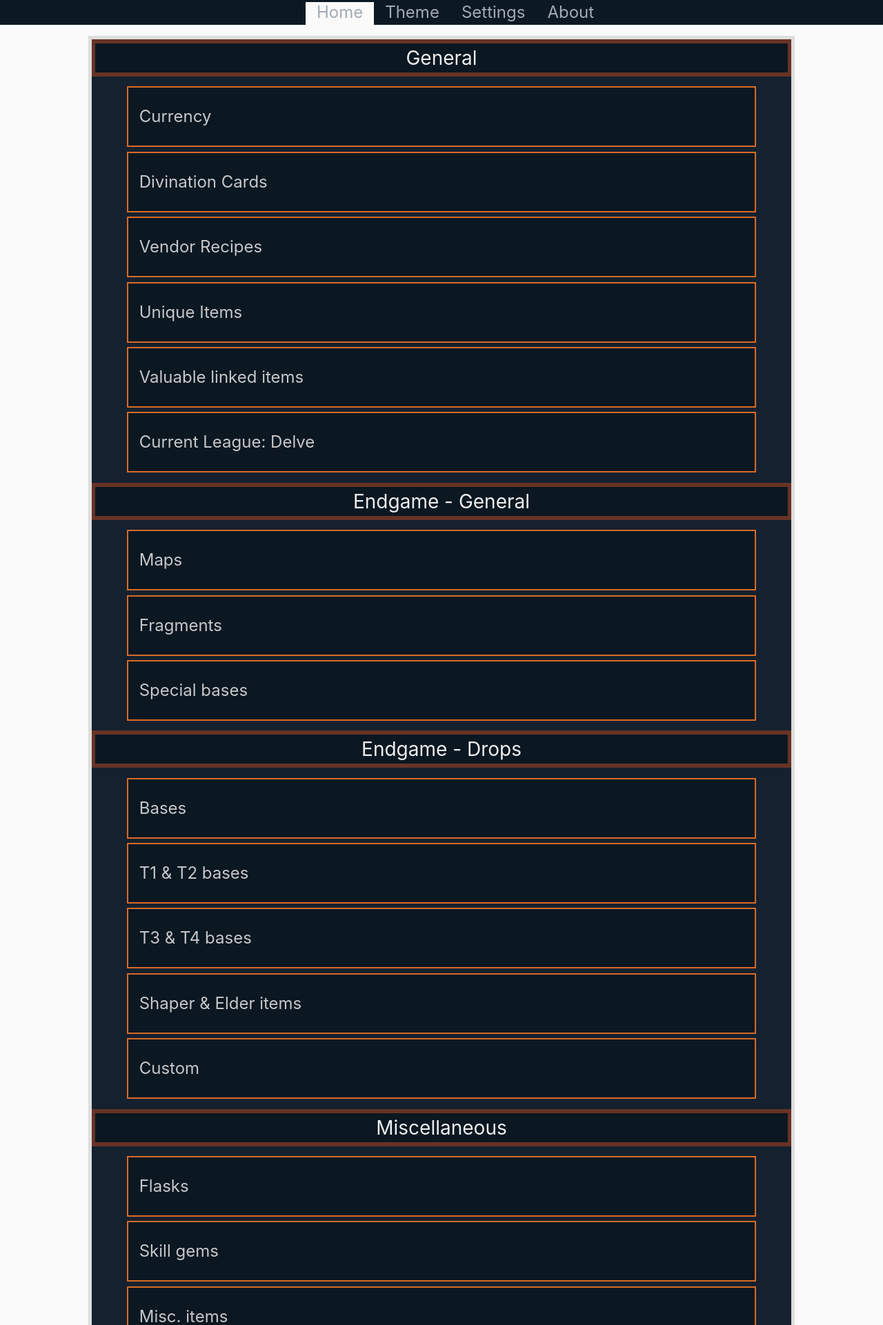
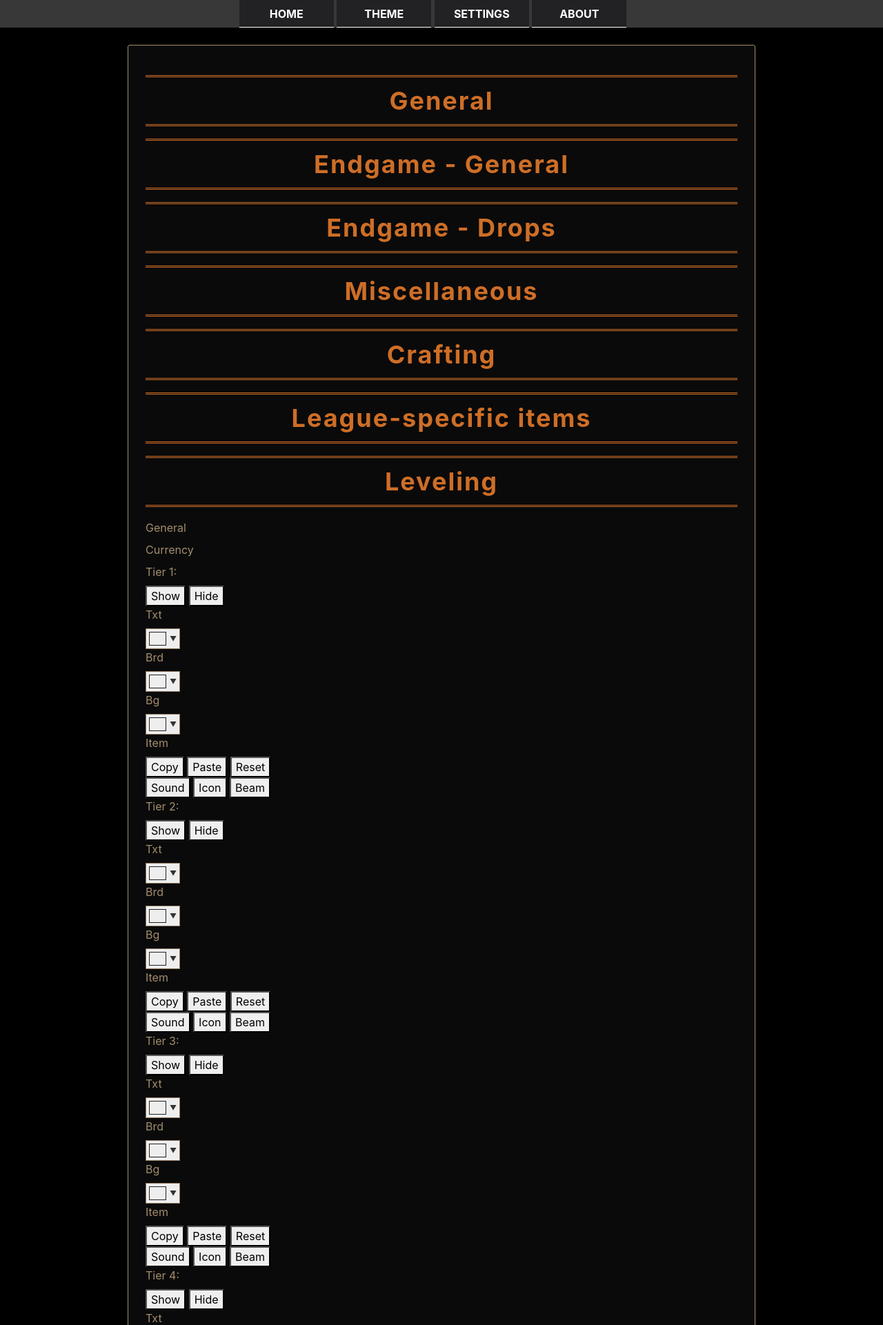
Before and after one commit to jeppetossen/filtereditor, a Django app: page / in a window 1280 px wide. Shown: the top 1921 px of the page at 69% size. Run offline with Django 3.2, Linux system fonts and the light colour scheme; style sheets or scripts are compiled from the project's sources; some libraries are stand-ins or nearby versions.

Commit message:
Testing a completely different design

```diff
--- a/editor/static/editor/css/style.css
+++ b/editor/static/editor/css/style.css
@@ -49,7 +49,7 @@ body {
 
 #container-content {
   margin: 0 auto;
-  width: 80%;
+  width: 90%;
   display: flex;
   border: 5px solid #ddd;
   height: auto;
@@ -77,88 +77,181 @@ body {
   color: #c6c8ca;
   cursor: pointer; }
 
-.container-visual-content {
-  margin: 0;
+.VisualEditorOuterContainer {
+  /*margin: 0;
   display: none;
   border: 5px solid #424242;
-  background-color: #3a2b28;
-  color: #ddd;
-  padding: 0 auto;
-  flex-direction: column; }
+  background-color: $background-group;
+  color: $foreground;
+  padding: $p-center;
+  flex-direction: column;*/
+  background-color: #050505;
+  border: 1px solid #424242;
+  border-radius: 2px;
+  color: #a38d6d;
+  margin: 15px 0;
+  padding: 8px; }
+  .VisualEditorOuterContainer .VisualEditorHeader {
+    color: white;
+    display: block;
+    font-size: 26px;
+    font-weight: 700;
+    letter-spacing: 2px;
+    margin: 7px 10px 5px 12px;
+    text-transform: uppercase; }
 
-.visual-content-header {
+.VisualEditor_ShowHide {
+  color: #a38d6d;
+  display: block;
+  float: left;
+  height: 111px;
+  position: relative;
+  text-align: center;
+  width: 135px; }
+  .VisualEditor_ShowHide .VisualEditor_Show, .VisualEditor_ShowHide .VisualEditor_Hide {
+    background: #1698bf none repeat scroll 0 0;
+    border: 1px solid rgba(255, 255, 255, 0.5);
+    border-radius: 3px;
+    color: white;
+    cursor: pointer;
+    display: inline-block;
+    font-size: 16px;
+    font-weight: 700;
+    margin: 11px 0;
+    padding: 0.4em 1em;
+    position: relative;
+    text-align: center;
+    vertical-align: middle;
+    width: 90px; }
+
+.VisualEditorContainer {
+  background: rgba(0, 0, 0, 0) url("assets/img/PoEGround.PNG") no-repeat scroll center top/cover;
+  border-radius: 1px;
+  border: 1px solid #a38d6d;
+  display: inline-block;
+  padding: 5px;
+  position: relative;
+  z-index: 5; }
+
+.VisualEditorOptionsBoxRight {
+  color: #a38d6d;
+  display: block;
+  float: right;
+  position: relative;
+  z-index: 10; }
+  .VisualEditorOptionsBoxRight .VisualEditor_FontSizeSlider {
+    background: black none repeat scroll 0 0; }
+
+/*.visual-content-header {
   display: flex;
-  font-size: 20px;
+  font-size: $fs-gr-ct-head;
   background-color: #b3b3b3;
   color: #333;
   vertical-align: top;
-  width: 100%; }
-
+  width: 100%;
+}*/
 button {
   vertical-align: middle;
   cursor: pointer;
   font-size: 16px;
   padding: .4em 1em; }
 
-.VisualEditorOuterContainer {
+/*.VisualEditorOuterContainer {
+  color: rgb(163, 141, 109);
   display: block;
   position: relative;
   padding: 5px;
   z-index: 5;
   border: 2px solid #cc0000;
-  margin: 0 10px 7px 10px; }
-  .VisualEditorOuterContainer .VisualEditor_ShowHide {
+  margin: 0 10px 7px 10px;
+  .VisualEditor_ShowHide {
     float: left;
     width: 135px;
     height: 111px;
-    text-align: center; }
-    .VisualEditorOuterContainer .VisualEditor_ShowHide .VisualEditor_Show, .VisualEditorOuterContainer .VisualEditor_ShowHide .VisualEditor_Hide {
+    text-align: center;
+    .VisualEditor_Show, .VisualEditor_Hide {
       margin: 11px 0;
-      width: 90px; }
-  .VisualEditorOuterContainer .VisualEditorContainer {
+      width: 90px;
+    }
+    .VisualEditor_Hide {
+
+    }
+  }
+  .VisualEditorContainer {
     display: inline-block;
     position: relative;
     padding: 5px;
     border: 2px solid #00ff00;
-    z-index: 5; }
-    .VisualEditorOuterContainer .VisualEditorContainer .ColorPickersBox {
+    z-index: 5;
+    .ColorPickersBox {
       display: flex;
       flex-direction: column;
       float: left;
       width: 84px;
       position: relative;
-      z-index: 100; }
-      .VisualEditorOuterContainer .VisualEditorContainer .ColorPickersBox .ColorPickerTxt, .VisualEditorOuterContainer .VisualEditorContainer .ColorPickersBox .ColorPickerBrd, .VisualEditorOuterContainer .VisualEditorContainer .ColorPickersBox .ColorPickerBg {
+      z-index: 100;
+      .ColorPickerTxt, .ColorPickerBrd, .ColorPickerBg {
         display: flex;
         margin-bottom: 1px;
-        height: 32px; }
-        .VisualEditorOuterContainer .VisualEditorContainer .ColorPickersBox .ColorPickerTxt .ColorPickersLabel, .VisualEditorOuterContainer .VisualEditorContainer .ColorPickersBox .ColorPickerBrd .ColorPickersLabel, .VisualEditorOuterContainer .VisualEditorContainer .ColorPickersBox .ColorPickerBg .ColorPickersLabel {
+        height: 32px;
+        .ColorPickersLabel {
           display: inline-block;
           width: 30px;
-          font-weight: 700; }
-        .VisualEditorOuterContainer .VisualEditorContainer .ColorPickersBox .ColorPickerTxt .ColorPickerDiv .ps-colorpicker, .VisualEditorOuterContainer .VisualEditorContainer .ColorPickersBox .ColorPickerBrd .ColorPickerDiv .ps-colorpicker, .VisualEditorOuterContainer .VisualEditorContainer .ColorPickersBox .ColorPickerBg .ColorPickerDiv .ps-colorpicker {
+          font-weight: 700;
+        }
+        .ColorPickerDiv {
+          .ps-colorpicker {
             margin: 2px;
             padding: 4px;
-          vertical-align: middle; }
-    .VisualEditorOuterContainer .VisualEditorContainer .VisualEditorOptionsRightBox {
+            vertical-align: middle;
+          }
+        }
+      }
+    }
+    .VisualEditorOptionsRightBox {
       display: inline-block;
       float: right;
       position: relative;
       z-index: 10;
-      /*.VisualEditor_Copy, .VisualEditor_Paste, .VisualEditor_Reset, .VisualEditor_Sound {
-        font-size: 13px;
-      }*/ }
-      .VisualEditorOuterContainer .VisualEditorContainer .VisualEditorOptionsRightBox .VisualEditor_SizeSlider {
+      .VisualEditor_FontSizeSlider {
+        background-color: rgb(0, 0, 0);
+        border: 1px solid rgb(163, 141, 109);
+        display: inline-block;
+        font-size: 16px;
+        height: 12.8px;
+        margin: 5px 13px 5px 11px;
+        position: relative;
+        text-align: left;
         width: 153px;
-        margin: 5px 13px 5px 11px !important; }
-      .VisualEditorOuterContainer .VisualEditorContainer .VisualEditorOptionsRightBox .VisualEditor_Copy, .VisualEditorOuterContainer .VisualEditorContainer .VisualEditorOptionsRightBox .VisualEditor_Paste, .VisualEditorOuterContainer .VisualEditorContainer .VisualEditorOptionsRightBox .VisualEditor_Reset,
-      .VisualEditorOuterContainer .VisualEditorContainer .VisualEditorOptionsRightBox .VisualEditor_Sound, .VisualEditorOuterContainer .VisualEditorContainer .VisualEditorOptionsRightBox .VisualEditor_Icon, .VisualEditorOuterContainer .VisualEditorContainer .VisualEditorOptionsRightBox .VisualEditor_Beam {
+        .FontSizeSliderHandle {
+          background-color: rgb(15, 45, 101);
+          border: 1px solid rgba(255, 255, 255, 0.5);
+          border-radius: 3px;
+          cursor: pointer;
+          font-size: 16px;
+          font-weight: 700;
+          height: 19.2px;
+          left: 102px;
+          margin-left: -9.6px;
+          min-width: 19.2px;
+          padding: 3px;
+          position: absolute;
+          touch-action: none;
+          vertical-align: middle;
+          z-index: 2;
+        }
+      }
+      .VisualEditor_Copy, .VisualEditor_Paste, .VisualEditor_Reset,
+      .VisualEditor_Sound, .VisualEditor_Icon, .VisualEditor_Beam {
         padding: 5px;
         width: 61px;
-        margin: 0 0 0 8px; }
-      .VisualEditorOuterContainer .VisualEditorContainer .VisualEditorOptionsRightBox .VisualEditor_Copy, .VisualEditorOuterContainer .VisualEditorContainer .VisualEditorOptionsRightBox .VisualEditor_Paste, .VisualEditorOuterContainer .VisualEditorContainer .VisualEditorOptionsRightBox .VisualEditor_Reset {
-        margin-bottom: 13px; }
-    .VisualEditorOuterContainer .VisualEditorContainer .Showcase {
+        margin: 0 0 0 8px;
+      }
+      .VisualEditor_Copy, .VisualEditor_Paste, .VisualEditor_Reset {
+        margin-bottom: 13px;
+      }
+    }
+    .Showcase {
       width: 388px;
       height: 98px;
       display: inline-block;
@@ -167,8 +260,8 @@ button {
       background-size: 100%;
       text-align: center;
       position: relative;
-      z-index: 5; }
-      .VisualEditorOuterContainer .VisualEditorContainer .Showcase .ShowcaseInner {
+      z-index: 5;
+      .ShowcaseInner {
         position: relative;
         top: 50%;
         transform: translate(0, -50%);
@@ -176,24 +269,37 @@ button {
         max-height: 600px;
         padding: 5px;
         margin: auto 0 auto 31px;
-        z-index: 10; }
-        .VisualEditorOuterContainer .VisualEditorContainer .Showcase .ShowcaseInner .ShowcaseItem_Container .ShowcaseItem {
+        z-index: 10;
+        .ShowcaseItem_Container {
+          .ShowcaseItem {
             display: inline-block;
             vertical-align: middle;
-          text-align: center; }
-          .VisualEditorOuterContainer .VisualEditorContainer .Showcase .ShowcaseInner .ShowcaseItem_Container .ShowcaseItem .ItemBackground {
+            text-align: center;
+            .ItemBackground {
               display: inline-flex;
               border: 1px solid pink;
               padding: 5px;
               position: relative;
-            top: 40%; }
-            .VisualEditorOuterContainer .VisualEditorContainer .Showcase .ShowcaseInner .ShowcaseItem_Container .ShowcaseItem .ItemBackground .ItemLabel {
+              top: 40%;
+              .ItemLabel {
                 font-size: 24px;
-              margin: 0 auto; }
-            .VisualEditorOuterContainer .VisualEditorContainer .Showcase .ShowcaseInner .ShowcaseItem_Container .ShowcaseItem .ItemBackground .ItemSocketsPreview .ItemSocket {
-              background-color: #ca0d32;
+                margin: 0 auto;
+              }
+              .ItemSocketsPreview {
+                .ItemSocket {
+                  background-color: rgb(202, 13, 50);
                   width: 4px;
                   height: 4px;
                   position: absolute;
                   top: 0;
-              left: 0; }
+                  left: 0;
+                }
+              }
+            }
+          }
+        }
+      }
+    }
+  }
+}
+*/
--- a/editor/static/editor/css/style.scss
+++ b/editor/static/editor/css/style.scss
@@ -75,7 +75,7 @@ body {
 
 #container-content {
   margin: 0 auto;
-  width: 80%;
+  width: 90%;
   display: flex;
   border: 5px solid #ddd;
   height: auto;
@@ -107,24 +107,86 @@ body {
   cursor: pointer;
 }
 
-.container-visual-content {
-  margin: 0;
+.VisualEditorOuterContainer {
+  /*margin: 0;
   display: none;
   border: 5px solid #424242;
   background-color: $background-group;
   color: $foreground;
   padding: $p-center;
-  flex-direction: column;
+  flex-direction: column;*/
+  background-color: rgb(5, 5, 5);
+  border: 1px solid rgb(66, 66, 66);
+  border-radius: 2px;
+  color: rgb(163, 141, 109);
+  margin: 15px 0;
+  padding: 8px;
+  .VisualEditorHeader {
+    color: rgb(255, 255, 255);
+    display: block;
+    font-size: 26px;
+    font-weight: 700;
+    letter-spacing: 2px;
+    margin: 7px 10px 5px 12px;
+    text-transform: uppercase;
+  }
 }
 
-.visual-content-header {
+.VisualEditor_ShowHide {
+  color: rgb(163, 141, 109);
+  display: block;
+  float: left;
+  height: 111px;
+  position: relative;
+  text-align: center;
+  width: 135px;
+  .VisualEditor_Show, .VisualEditor_Hide {
+    background: rgb(22, 152, 191) none repeat scroll 0 0;
+    border: 1px solid rgba(255, 255, 255, 0.5);
+    border-radius: 3px;
+    color: rgb(255, 255, 255);
+    cursor: pointer;
+    display: inline-block;
+    font-size: 16px;
+    font-weight: 700;
+    margin: 11px 0;
+    padding: 0.4em 1em;
+    position: relative;
+    text-align: center;
+    vertical-align: middle;
+    width: 90px;
+  }
+}
+
+.VisualEditorContainer {
+  background: rgba(0, 0, 0, 0) url("assets/img/PoEGround.PNG") no-repeat scroll center top /cover;
+  border-radius: 1px;
+  border: 1px solid rgb(163, 141, 109);
+  display: inline-block;
+  padding: 5px;
+  position: relative;
+  z-index: 5;
+}
+
+.VisualEditorOptionsBoxRight {
+    color: rgb(163, 141, 109);
+    display: block;
+    float: right;
+    position: relative;
+    z-index: 10;
+  .VisualEditor_FontSizeSlider {
+    background: rgb(0, 0, 0) none repeat scroll 0 0;
+  }
+}
+
+/*.visual-content-header {
   display: flex;
   font-size: $fs-gr-ct-head;
   background-color: #b3b3b3;
   color: #333;
   vertical-align: top;
   width: 100%;
-}
+}*/
 
 button {
   vertical-align: middle;
@@ -133,7 +195,8 @@ button {
   padding: .4em 1em;
 }
 
-.VisualEditorOuterContainer {
+/*.VisualEditorOuterContainer {
+  color: rgb(163, 141, 109);
   display: block;
   position: relative;
   padding: 5px;
@@ -189,9 +252,33 @@ button {
       float: right;
       position: relative;
       z-index: 10;
-      .VisualEditor_SizeSlider {
+      .VisualEditor_FontSizeSlider {
+        background-color: rgb(0, 0, 0);
+        border: 1px solid rgb(163, 141, 109);
+        display: inline-block;
+        font-size: 16px;
+        height: 12.8px;
+        margin: 5px 13px 5px 11px;
+        position: relative;
+        text-align: left;
         width: 153px;
-        margin: 5px 13px 5px 11px !important;
+        .FontSizeSliderHandle {
+          background-color: rgb(15, 45, 101);
+          border: 1px solid rgba(255, 255, 255, 0.5);
+          border-radius: 3px;
+          cursor: pointer;
+          font-size: 16px;
+          font-weight: 700;
+          height: 19.2px;
+          left: 102px;
+          margin-left: -9.6px;
+          min-width: 19.2px;
+          padding: 3px;
+          position: absolute;
+          touch-action: none;
+          vertical-align: middle;
+          z-index: 2;
+        }
       }
       .VisualEditor_Copy, .VisualEditor_Paste, .VisualEditor_Reset,
       .VisualEditor_Sound, .VisualEditor_Icon, .VisualEditor_Beam {
@@ -202,9 +289,6 @@ button {
       .VisualEditor_Copy, .VisualEditor_Paste, .VisualEditor_Reset {
         margin-bottom: 13px;
       }
-      /*.VisualEditor_Copy, .VisualEditor_Paste, .VisualEditor_Reset, .VisualEditor_Sound {
-        font-size: 13px;
-      }*/
     }
     .Showcase {
       width: 388px;
@@ -257,3 +341,4 @@ button {
     }
   }
 }
+*/
--- /dev/null
+++ b/editor/static/editor/css/testing.scss
@@ -0,0 +1,119 @@
+body {
+  background: #000 no-repeat top center;
+  margin: 0;
+}
+
+#NavSelectionButtons {
+  text-align: center;
+  margin: 0 0 15px -25px;
+  z-index: 9999999;
+  background: rgb(56, 56, 56) none repeat scroll 0 0;
+  white-space: nowrap;
+  display: -moz-box;
+}
+
+.NavSelectionButton {
+  display: inline-block;
+  padding: 0.4em 1em;
+  color: #ffffff;
+  font-weight: 700;
+  vertical-align: middle;
+  cursor: pointer;
+  font-size: 16px;
+}
+
+#ButtonHome {
+  border-left: medium none;
+  width: 137px;
+  height: 40px;
+  margin: 0;
+  background: rgb(34, 34, 37) none repeat scroll 0 0;
+  border-color: currentcolor;
+  border-width: medium medium 1px;
+  border-style: none none solid;
+  border-image: none 100% / 1 / 0 stretch;
+}
+
+#ButtonTheme, #ButtonSettings {
+  width: 137px;
+  height: 40px;
+  margin: 0;
+  background: rgb(34, 34, 37) none repeat scroll 0 0;
+  border-color: currentcolor;
+  border-style: none none solid;
+  border-width: medium medium 1px;
+  border-image: none 100% / 1 / 0 stretch;
+  border-radius: 0;
+}
+
+#ButtonAbout {
+  border-right: medium none;
+  width: 137px;
+  height: 40px;
+  margin: 0;
+  background: rgb(34, 34, 37) none repeat scroll 0 0;
+  border-color: currentcolor;
+  border-style: none none solid;
+  border-width: medium medium 1px;
+  border-image: none 100% / 1 / 0 stretch;
+  border-radius: 0;
+}
+
+.NavSelectionButton:hover {
+  background-color: #0c1924;
+  border-image: none;
+  font-size: 17px;
+}
+
+#mainBody {
+  background-color: #0a0a0a;
+  width: 910px;
+  margin: 25px auto 20px;
+  border: 1px solid #a38d6d;
+  padding: 25px;
+  border-radius: 3px;
+  color: #a38d6d;
+  min-height: 1200px;
+  display: block;
+}
+
+#VisualOuterDiv {
+  color: #a38d6d;
+  display: block;
+}
+
+#Visual {
+  color: #a38d6d;
+}
+
+#VisualDiv2 {
+  border-color: #a38d6d;
+  border-image-width: 1;
+  margin: 0 !important;
+  padding: 0 !important;
+}
+
+.BroadTitle {
+  font-size: 36px;
+  display: block;
+  margin: 18px 0;
+  font-weight: 700;
+  color: rgb(206, 110, 39);
+  text-align: center;
+  border-color: rgb(206, 110, 39);
+  background: rgb(10, 10, 10) none repeat scroll 0 0;
+  padding: 7px;
+  letter-spacing: 2px;
+  border-style: double none;
+}
+
+.SubSection {
+  background: rgb(9, 22, 73) none repeat scroll 0 0;
+  border-color: transparent;
+  border-radius: 2px;
+  color: rgb(254, 192, 118);
+}
+
+.SubSection:hover {
+  background: rgb(9, 24, 132) none repeat scroll 0 0;
+}
--- a/editor/templates/editor/base.html
+++ b/editor/templates/editor/base.html
@@ -8,21 +8,25 @@
     <meta name=viewport content="width=device-width, initial-scale=1.0">
 
     <link rel="stylesheet" type="text/css" href="{% static 'editor/css/bootstrap.css' %}">
-    <link rel="stylesheet" type="text/css" href="{% static 'editor/css/style.css' %}">
+    <link rel="stylesheet" type="text/css" href="{% static 'editor/css/testing.css' %}">
     <link rel="stylesheet" href="{% static 'editor/css/spectrum.css' %}">
     <script src="{% static 'editor/js/jquery-3.3.1.min.js' %}"></script>
     <script src="{% static 'editor/js/spectrum.js' %}"></script>
     <script src="{% static 'editor/js/main.js' %}"></script>
 </head>
 <body>
-    <nav class="menu">
+    <nav id="NavSelectionButtons">
         {% load activetag %}
-        <ul>
+        <!--<ul>
             <li><a href="{% url 'editor:home' %}" class="{% add_active request 'editor:home' %}">Home</a></li>
             <li><a href="{% url 'editor:theme' %}" class="{% add_active request 'editor:theme' %}">Theme</a></li>
             <li><a href="{% url 'editor:settings' %}" class="{% add_active request 'editor:settings' %}">Settings</a></li>
             <li><a href="{% url 'editor:about' %}" class="{% add_active request 'editor:about' %}">About</a></li>
-        </ul>
+        </ul>-->
+        <button id="ButtonHome" class="NavSelectionButton">HOME</button>
+        <button id="ButtonTheme" class="NavSelectionButton">THEME</button>
+        <button id="ButtonSettings" class="NavSelectionButton">SETTINGS</button>
+        <button id="ButtonAbout" class="NavSelectionButton">ABOUT</button>
     </nav>
 
     {% block containers %}{% endblock %}
--- a/editor/templates/editor/index.html
+++ b/editor/templates/editor/index.html
@@ -1,8 +1,19 @@
 {% extends "editor/base.html" %}
 
 {% block containers %}
-    <div id="container-content">
-        {% block general %}
+    <main id="mainBody">
+    <section id="VisualOuterDiv">
+        <div id="Visual">
+            <div id="VisualDiv2">
+                {% for section, header in headers.items %}
+                    <label id="SectionTitle" class="BroadTitle">{{ section }}</label>
+                    <div class="SubSection">
+
+                    </div>
+                {% endfor %}
+            </div>
+        </div>
+    </section>
             {% for section, header in headers.items %}
                 <label class="section">{{ section }}</label>
                 <div class="container-group-holder">
@@ -10,8 +21,8 @@
                         <div class="container-group">
                             <label class="group-header">{{ title }}</label>
                             {% for block, items in subheader.items %}
-                                <div class="container-visual-content">
-                                    <label class="visual-content-header">{{ block }}</label>
+                                <div class="VisualEditorContainer">
+                                    <label class="VisualEditorHeader">{{ block }}</label>
                                     <div class="VisualEditorOuterContainer">
                                         <form method="POST">
                                             {% csrf_token %}
@@ -53,25 +64,36 @@
                                                                 </div>
                                                             </div>
                                                         </div>
+                                                        <div class="VisualEditorOptionsBoxRight">
+                                                            <div class="VisualEditor_FontSizeSlider">
+                                                                <div class="FontSizeSliderHandle"></div>
+                                                            </div>
+                                                            <button class="VisualEditor_Copy" name="copy{{ items.id }}">Copy</button>
+                                                            <button class="VisualEditor_Paste" name="paste{{ items.id }}">Paste</button>
+                                                            <button class="VisualEditor_Reset" name="reset{{ items.id }}">Reset</button>
+                                                            <br>
+                                                            <!--<input class="VisualEditor_Sound" name="sound" type="button" value="Sound">-->
+                                                            <button class="VisualEditor_Sound" name="sound{{ items.id }}">Sound</button>
+                                                            <button class="VisualEditor_Icon" name="icon{{ items.id }}">Icon</button>
+                                                            <button class="VisualEditor_Beam" name="beam{{ items.id }}">Beam</button>
+                                                            <br>
+                                                        </div>
                                                     </div>
                                                 </div>
-                                                <!--<form method="POST">
-                                                {% csrf_token %}-->
-                                                <div class="VisualEditorOptionsRightBox">
-                                                    <div class="VisualEditor_SizeSlider">
-                                                        <div class="SizeSliderHandle"></div>
+                                                <!--<div class="VisualEditorOptionsRightBox">
+                                                    <div class="VisualEditor_FontSizeSlider">
+                                                        <div class="FontSizeSliderHandle"></div>
                                                     </div>
                                                     <button class="VisualEditor_Copy" name="copy{{ items.id }}">Copy</button>
                                                     <button class="VisualEditor_Paste" name="paste{{ items.id }}">Paste</button>
                                                     <button class="VisualEditor_Reset" name="reset{{ items.id }}">Reset</button>
                                                     <br>
-                                                    <!--<input class="VisualEditor_Sound" name="sound" type="button" value="Sound">-->
+                                                    <input class="VisualEditor_Sound" name="sound" type="button" value="Sound">
                                                     <button class="VisualEditor_Sound" name="sound{{ items.id }}">Sound</button>
                                                     <button class="VisualEditor_Icon" name="icon{{ items.id }}">Icon</button>
                                                     <button class="VisualEditor_Beam" name="beam{{ items.id }}">Beam</button>
                                                     <br>
-                                                </div>
-                                                <!--</form>-->
+                                                </div>-->
                                             </div>
                                         </form>
                                     </div>
@@ -81,6 +103,5 @@
                     {% endfor %}
                 </div>
             {% endfor %}
-        {% endblock %}
-    </div>
+    </main>
 {% endblock %}
```
Also changed, not shown: 1 other file. Lines whose indentation alone changed are shown as unchanged.
